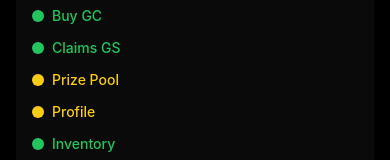
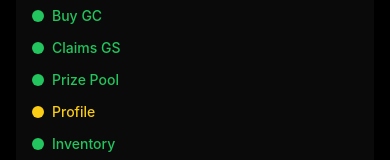
Before and after one commit to nicolasdma/landing-vruumvruum, a React (Vite) app: page / in a window 390 px wide. Shown: the part 445-605 px from the top of the page. Built offline with nearby package versions, Linux system fonts and the light colour scheme.

Commit message:
responsive

```diff
--- a/src/App.tsx
+++ b/src/App.tsx
@@ -46,7 +46,7 @@
   { title: "Shop", status: "done" },
   { title: "Buy GC", status: "done" },
   { title: "Claims GS", status: "done" },
-  { title: "Prize Pool", status: "in progress" },
+  { title: "Prize Pool", status: "done" },
   { title: "Profile", status: "in progress" },
   { title: "Inventory", status: "done" },
   { title: "Referral", status: "in progress" },
@@ -160,7 +160,7 @@
 
 const App: React.FC = () => {
   return (
-    <div className="w-full px-4 sm:px-6 md:px-8 lg:px-12 xl:px-16 py-6 max-w-screen-2xl mx-auto">
+    <div className="w-full px-4 sm:px-6 md:px-8 lg:px-12 xl:px-16 py-6 ">
       <Router>
         <Routes>
           <Route path="/" element={<HomeTabs />} />
```
